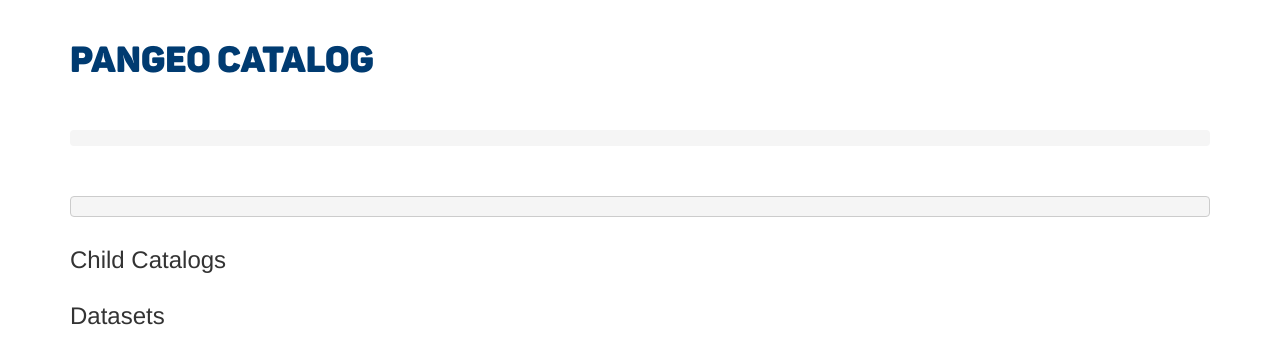
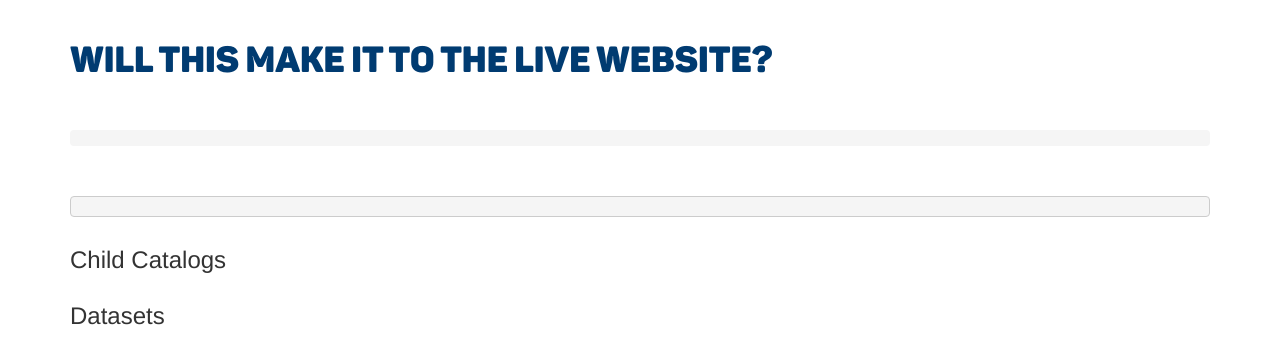
Before and after one commit to pangeo-data/pangeo-datastore-flask, a Flask app: template templates/catalog.html in a window 1280 px wide. Shown: the part 50-414 px from the top of the page. Run offline with Flask 2, Linux system fonts and the light colour scheme; the template is opened without the code that fills it, so the values that code supplies are empty; some libraries are stand-ins or nearby versions.

Commit message:
Update catalog.html

```diff
--- a/templates/catalog.html
+++ b/templates/catalog.html
@@ -4,7 +4,7 @@
 
 {% block content %}
 <main role="main" class="container">
-  <h1>Pangeo Catalog</h1>
+  <h1>Will this make it to the live website?</h1>
   <div>
     <ol class="breadcrumb">
       {% block crumbs %}
```
